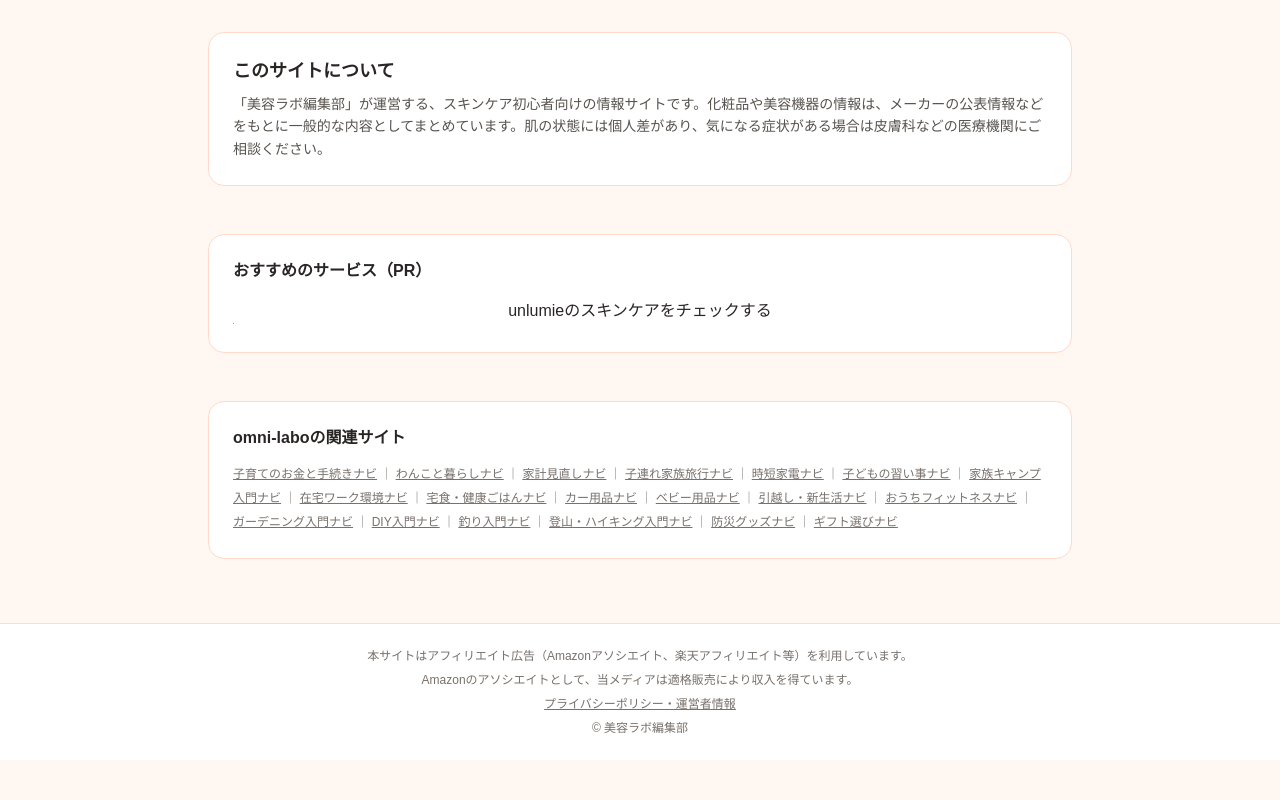
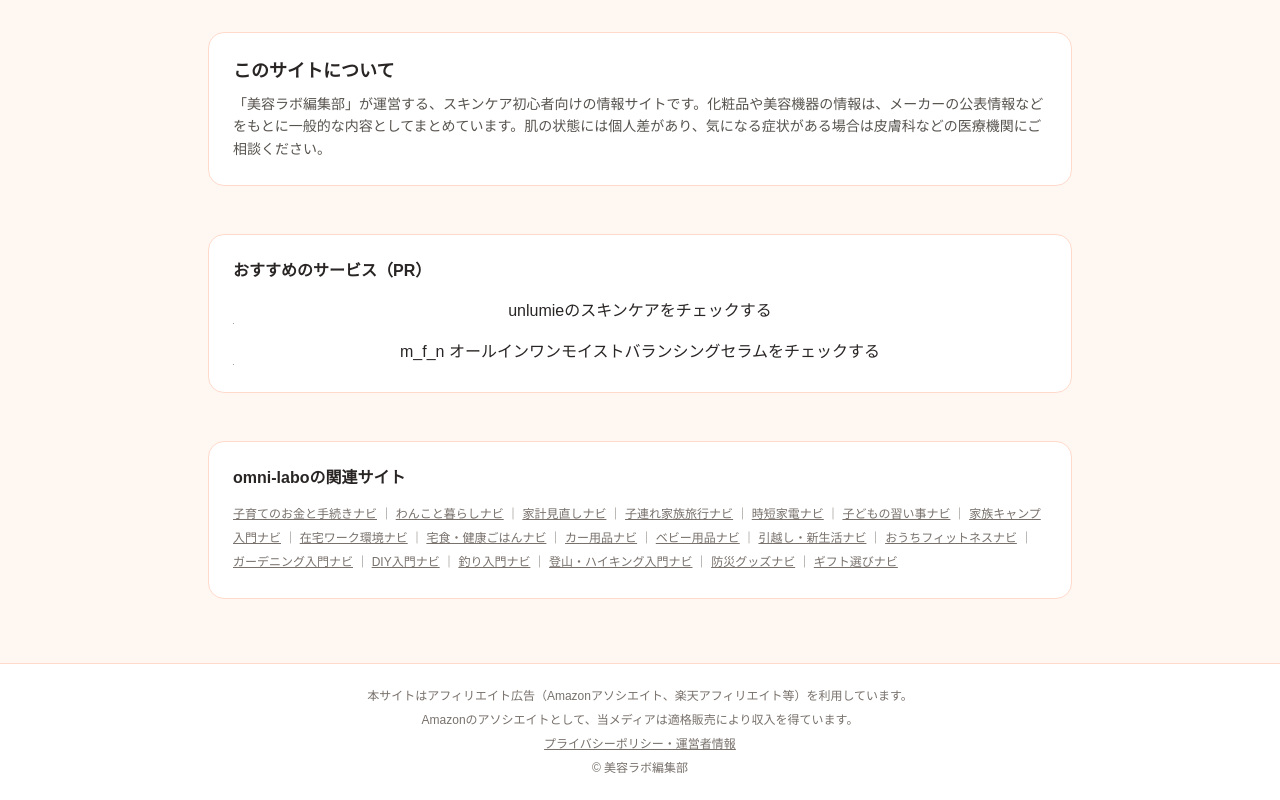
Before and after one commit to omni-labo/biyou-navi, a plain HTML site: page index.html in a window 1280 px wide. Shown: the part 1566-2366 px from the top of the page. Before the commit the page ends 2326 px from the top, so only its background shows below. Drawn offline with nearby package versions, Linux system fonts and the light colour scheme; grey boxes are pictures that could not be loaded.

Commit message:
もしもm_f_nリンクをPR欄に追加

```diff
--- a/index.html
+++ b/index.html
@@ -99,6 +99,7 @@
 <section class="mt-12 bg-white rounded-2xl border border-[#FFDACB] p-6">
 <h2 class="font-bold text-base">おすすめのサービス（PR）</h2>
 <p style="text-align:center;margin:16px 0 4px;"><a href="//af.moshimo.com/af/c/click?a_id=5928790&p_id=3684&pc_id=8994&pl_id=51570" rel="nofollow" referrerpolicy="no-referrer-when-downgrade" attributionsrc>unlumieのスキンケアをチェックする</a><img src="//i.moshimo.com/af/i/impression?a_id=5928790&p_id=3684&pc_id=8994&pl_id=51570" width="1" height="1" style="border:none;" loading="lazy"></p>
+<p style="text-align:center;margin:16px 0 4px;"><a href="//af.moshimo.com/af/c/click?a_id=5928809&p_id=4461&pc_id=11596&pl_id=60110" rel="nofollow" referrerpolicy="no-referrer-when-downgrade" attributionsrc>m_f_n オールインワンモイストバランシングセラムをチェックする</a><img src="//i.moshimo.com/af/i/impression?a_id=5928809&p_id=4461&pc_id=11596&pl_id=60110" width="1" height="1" style="border:none;" loading="lazy"></p>
 </section>
 <section class="mt-12 bg-white rounded-2xl border border-[#FFDACB] p-6">
 <h2 class="font-bold text-base">omni-laboの関連サイト</h2>
```
